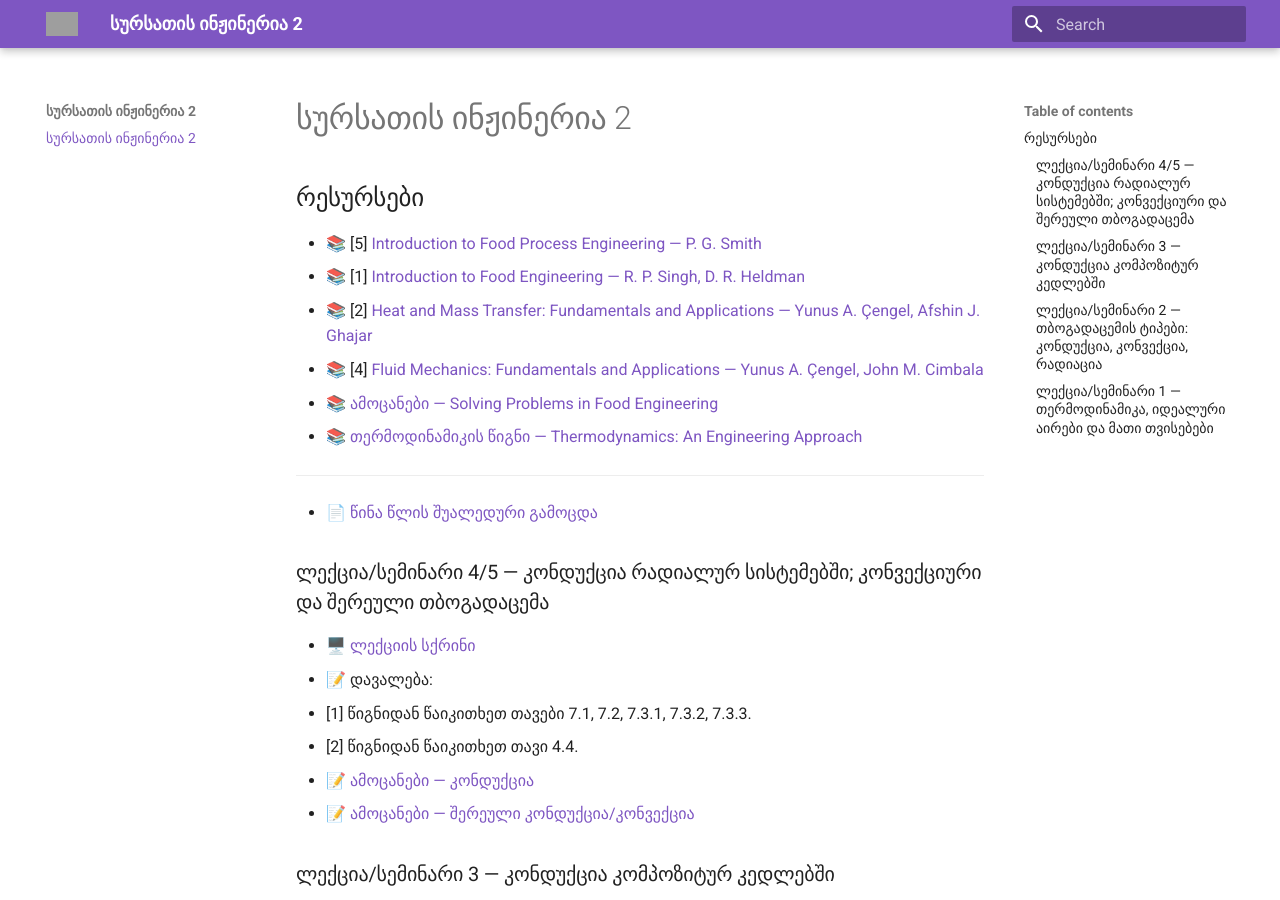
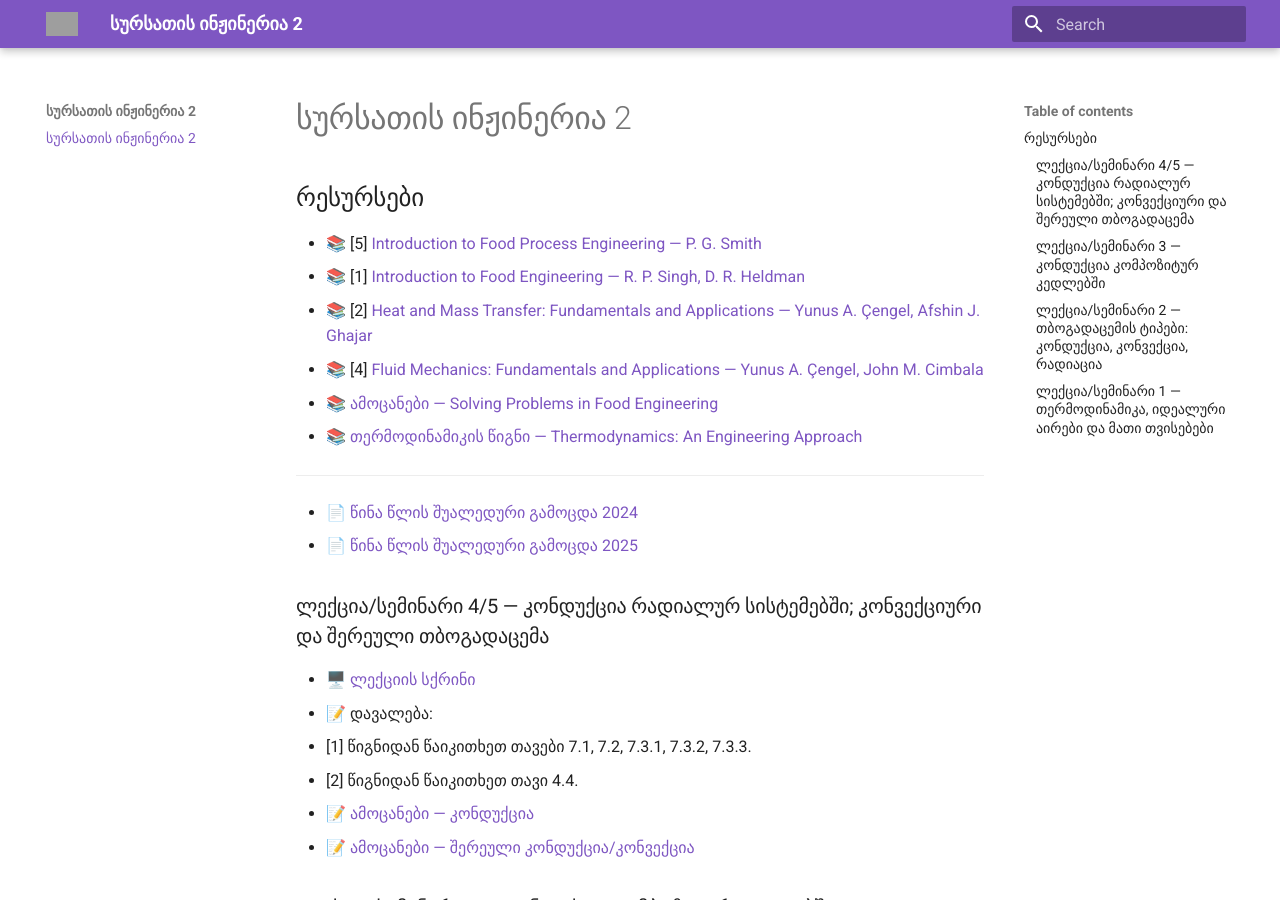
Before and after one commit to gugavar/food-processing-engineering-2-fall-2026, an MkDocs documentation site: the page built from docs/index.md, in a window 1280 px wide and 900 px high. Built offline with MkDocs 1.6.1 and Material for MkDocs 9.7.7, drawn with Linux system fonts in a browser that asks for light colours; grey boxes are pictures that could not be loaded.

Commit message:
Update index.md

```diff
--- a/docs/index.md
+++ b/docs/index.md
@@ -10,7 +10,8 @@
 - 📚 [თერმოდინამიკის წიგნი — Thermodynamics: An Engineering Approach](https://drive.google.com/file/d/1yE8xhtH37rxvtgogK9Cs60tKmCRgruip/view?usp=drive_link)
 
 ---
-- 📄 [წინა წლის შუალედური გამოცდა](https://docs.google.com/document/d/1coP12Vt0dKrQgXgmzQmpuoVszik664BF/edit?ouid=110148669605332798451&rtpof=true&sd=true&usp=drive_link)
+- 📄 [წინა წლის შუალედური გამოცდა 2024](https://docs.google.com/document/d/1coP12Vt0dKrQgXgmzQmpuoVszik664BF/edit?ouid=110148669605332798451&rtpof=true&sd=true&usp=drive_link)
+- 📄 [წინა წლის შუალედური გამოცდა 2025](https://docs.google.com/document/d/1wHDG5eiwZ-_-B1pdfyxj0108aoHEkg67/edit?usp=drive_link&ouid=110148669605332798451&rtpof=true&sd=true)
 
 ### ლექცია/სემინარი 4/5 — კონდუქცია რადიალურ სისტემებში; კონვექციური და შერეული თბოგადაცემა
 
```
